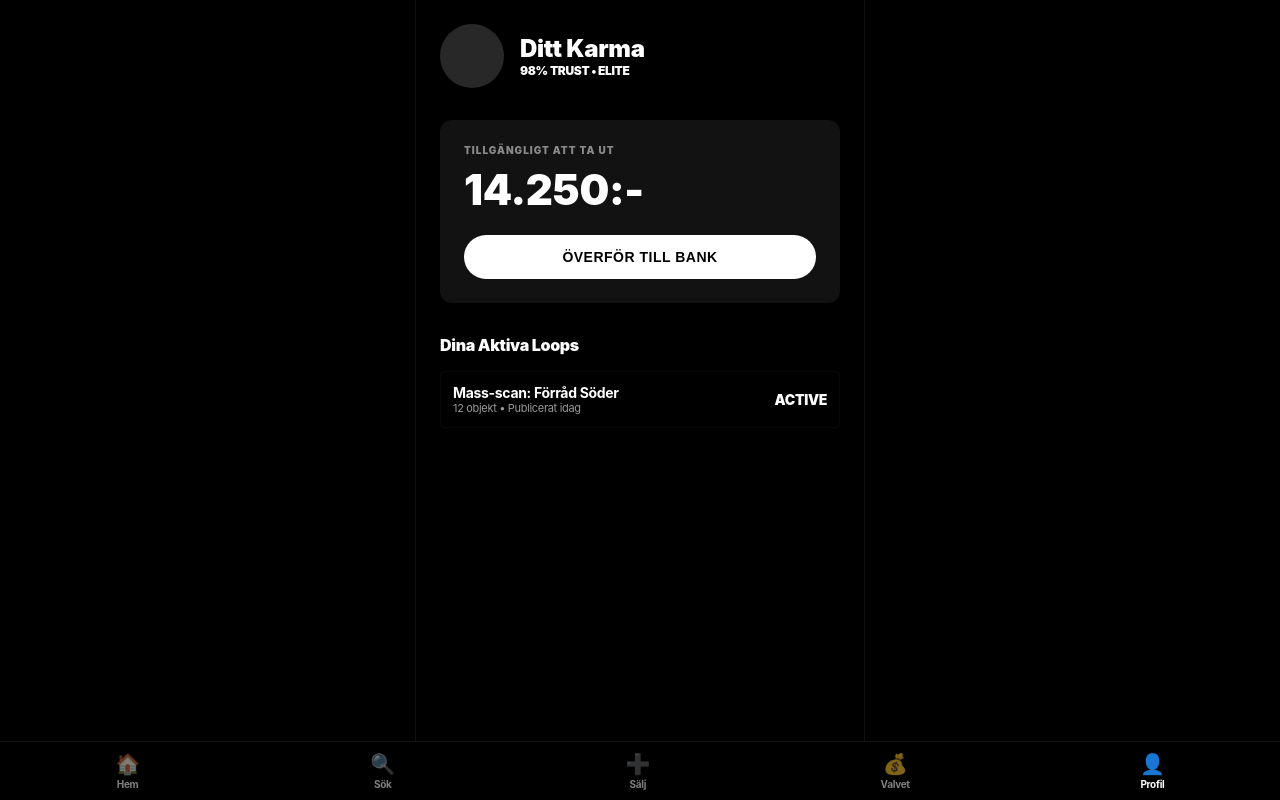
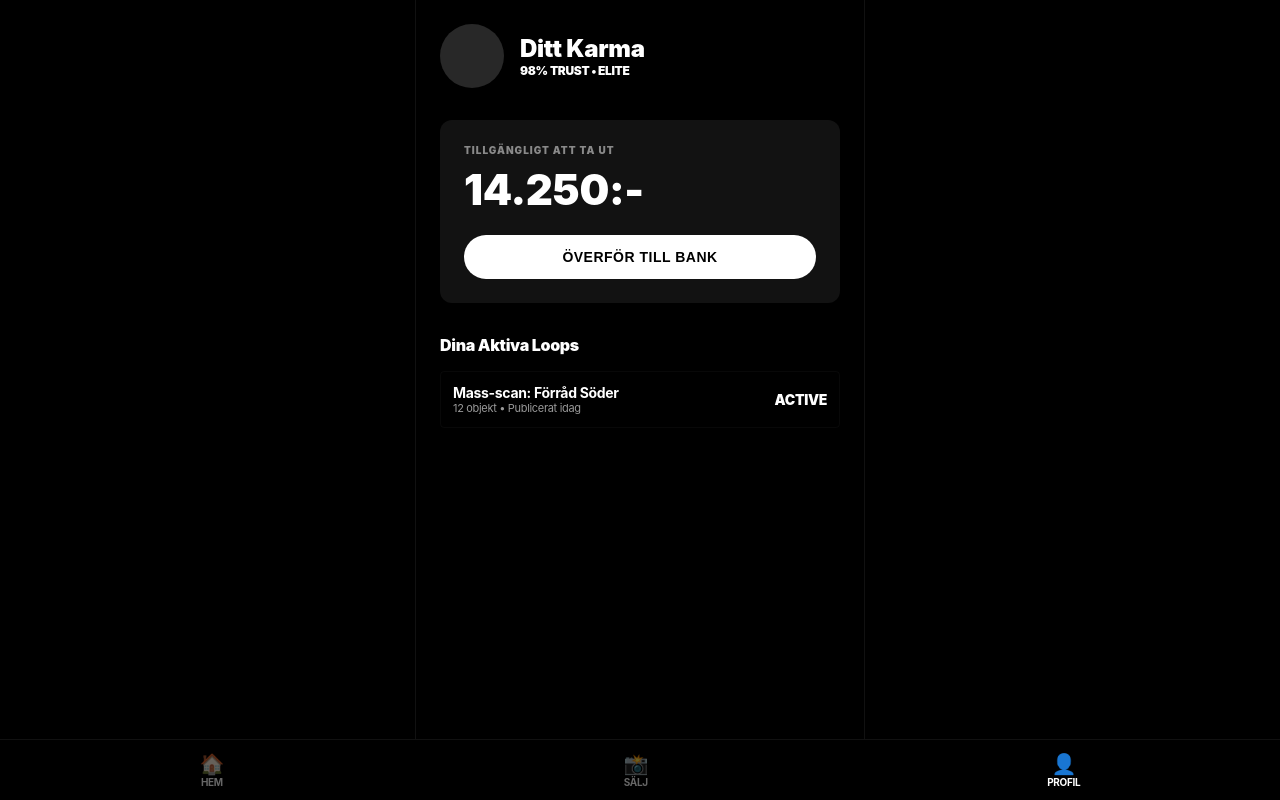
Before and after one commit to gascheckking/marketbeg-appGem, a Next.js app: page /profile in a window 1280 px wide. Built offline with nearby package versions, Linux system fonts and the light colour scheme.

Commit message:
Update Navbar.tsx

```diff
--- a/components/Navbar.tsx
+++ b/components/Navbar.tsx
@@ -7,27 +7,25 @@ import { usePathname } from 'next/navigation';
 export default function Navbar() {
   const pathname = usePathname();
 
-  const navItems = [
-    { name: 'Hem', path: '/feed', icon: '🏠' },
-    { name: 'Sök', path: '/wanted', icon: '🔍' },
-    { name: 'Sälj', path: '/sell', icon: '➕' },
-    { name: 'Valvet', path: '/vault', icon: '💰' },
-    { name: 'Profil', path: '/profile', icon: '👤' }
-  ];
-
   return (
     <nav style={{
       position: 'fixed', bottom: 0, left: 0, right: 0,
       background: 'rgba(0,0,0,0.95)', backdropFilter: 'blur(10px)',
-      borderTop: '1px solid #121212', display: 'flex',
-      justifyContent: 'space-around', padding: '10px 0', zIndex: 1000
+      display: 'flex', justifyContent: 'space-around', padding: '12px 0',
+      borderTop: '1px solid #111', zIndex: 1000
     }}>
-      {navItems.map(item => (
-        <Link key={item.path} href={item.path} style={{ textDecoration: 'none', textAlign: 'center', opacity: pathname === item.path ? 1 : 0.5 }}>
-          <div style={{ fontSize: '20px' }}>{item.icon}</div>
-          <div style={{ fontSize: '10px', fontWeight: 700, color: '#fff', marginTop: '2px' }}>{item.name}</div>
-        </Link>
-      ))}
+      <Link href="/feed" style={{ opacity: pathname === '/feed' ? 1 : 0.4, textDecoration: 'none', color: '#fff', textAlign: 'center' }}>
+        <div style={{ fontSize: '20px' }}>🏠</div>
+        <div style={{ fontSize: '10px', fontWeight: 700 }}>HEM</div>
+      </Link>
+      <Link href="/sell" style={{ opacity: pathname === '/sell' ? 1 : 0.4, textDecoration: 'none', color: '#fff', textAlign: 'center' }}>
+        <div style={{ fontSize: '20px' }}>📸</div>
+        <div style={{ fontSize: '10px', fontWeight: 700 }}>SÄLJ</div>
+      </Link>
+      <Link href="/profile" style={{ opacity: pathname === '/profile' ? 1 : 0.4, textDecoration: 'none', color: '#fff', textAlign: 'center' }}>
+        <div style={{ fontSize: '20px' }}>👤</div>
+        <div style={{ fontSize: '10px', fontWeight: 700 }}>PROFIL</div>
+      </Link>
     </nav>
   );
 }
```
